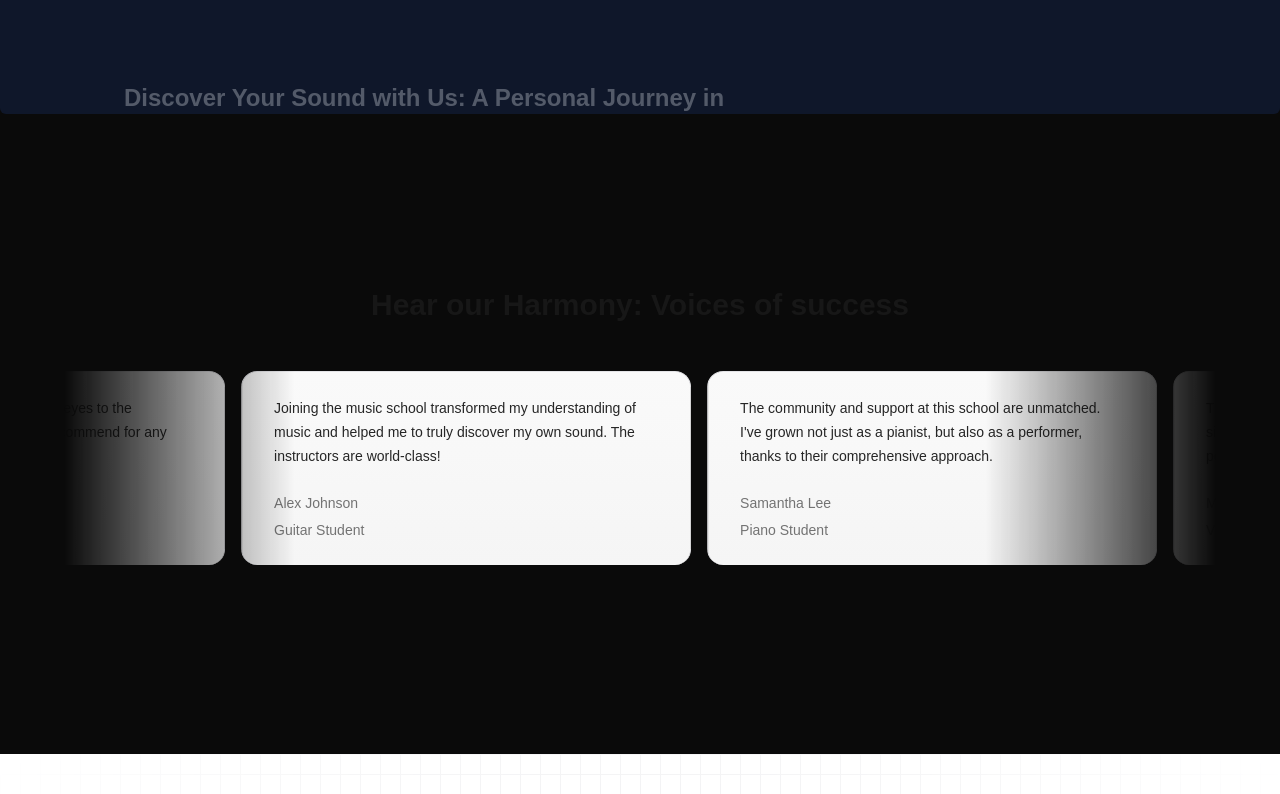
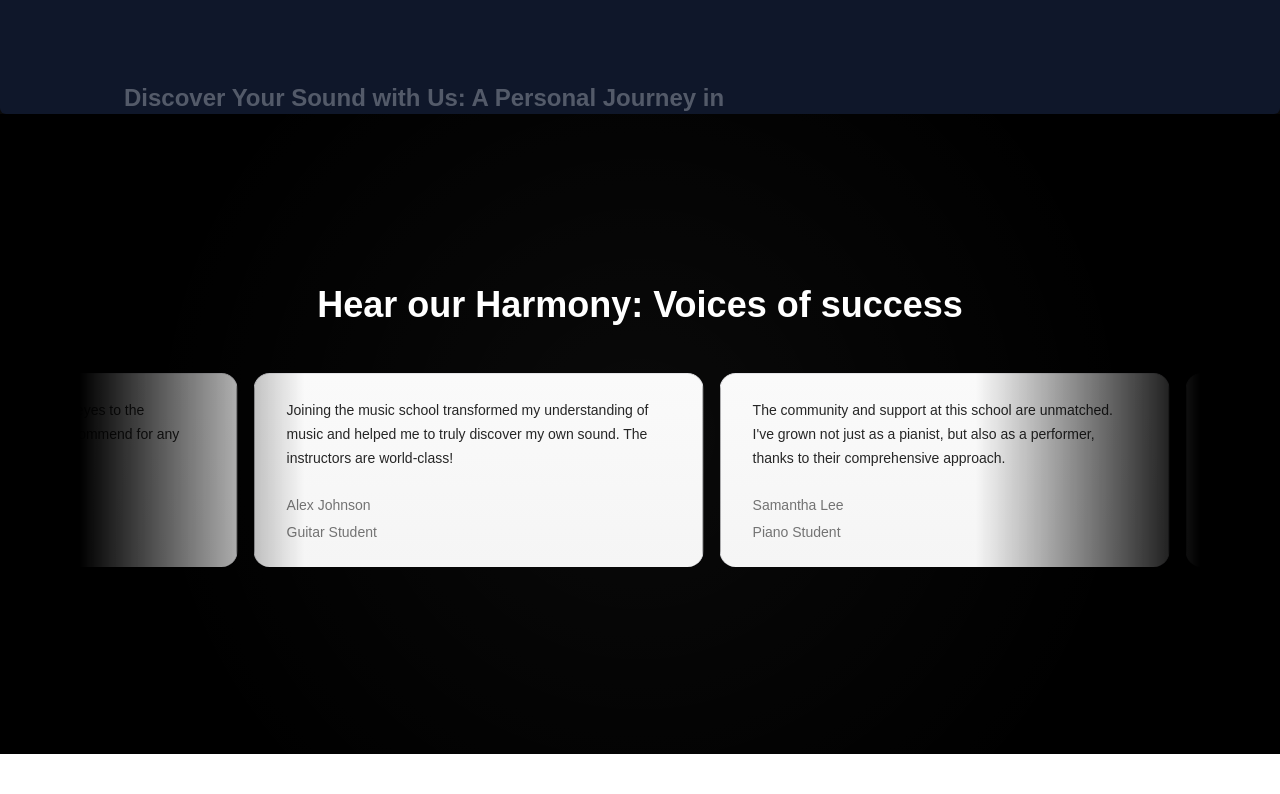
Before and after one commit to amansharma264/Explore-Next-Js-, a Next.js app: page / in a window 1280 px wide. Shown: the part 1706-2500 px from the top of the page. After the commit the page ends 2460 px from the top, so only its background shows below. Built offline with nearby package versions, Linux system fonts and the light colour scheme.

Commit message:
update code

```diff
--- a/app/page.tsx
+++ b/app/page.tsx
@@ -1,6 +1,5 @@
 import FeaturedCurses from "@/src/components/FeaturedCurses";
 import MusicSchoolTestimonials from "@/src/components/TestimonialCards";
-import { GridSmallBackgroundDemo } from "@/src/components/ui/GridSmallBackgroundDemo";
 import HeroSection from "@/src/components/ui/HeroSection";
 import WhyChooseUs from "@/src/components/WhyChooseUs";
 import { main } from "motion/react-client";
@@ -13,7 +12,7 @@ export default function Home() {
       <FeaturedCurses />
       <WhyChooseUs />
       <MusicSchoolTestimonials />
-      <GridSmallBackgroundDemo />
+
     </main>
   );
 }
--- a/src/components/TestimonialCards.tsx
+++ b/src/components/TestimonialCards.tsx
@@ -1,34 +1,29 @@
-'use client'
+'use client';
 import { InfiniteMovingCards } from "./ui/infinite-moving-cards";
 
 const musicSchoolTestimonials = [
   {
-      quote:
-        'Joining the music school transformed my understanding of music and helped me to truly discover my own sound. The instructors are world-class!',
+    quote: 'Joining the music school transformed my understanding of music and helped me to truly discover my own sound. The instructors are world-class!',
     name: 'Alex Johnson',
     title: 'Guitar Student',
   },
   {
-      quote:
-        "The community and support at this school are unmatched. I've grown not just as a pianist, but also as a performer, thanks to their comprehensive approach.",
+    quote: "The community and support at this school are unmatched. I've grown not just as a pianist, but also as a performer, thanks to their comprehensive approach.",
     name: 'Samantha Lee',
     title: 'Piano Student',
   },
   {
-      quote:
-        "This school offered me the tools and confidence to take my singing to the next level. I'm endlessly grateful for the personalized coaching.",
+    quote: "This school offered me the tools and confidence to take my singing to the next level. I'm endlessly grateful for the personalized coaching.",
     name: 'Michael Chen',
     title: 'Vocal Student',
   },
   {
-      quote:
-        'As a violinist, finding the right mentor can be challenging, but this school matched me with a teacher who truly understands my goals and challenges.',
+    quote: 'As a violinist, finding the right mentor can be challenging, but this school matched me with a teacher who truly understands my goals and challenges.',
     name: 'Emily Taylor',
     title: 'Violin Student',
   },
   {
-      quote:
-        'The production courses here opened my eyes to the intricacies of music production. Highly recommend for any aspiring producers!',
+    quote: 'The production courses here opened my eyes to the intricacies of music production. Highly recommend for any aspiring producers!',
     name: 'Chris Morales',
     title: 'Music Production Student',
   },
@@ -36,20 +31,30 @@ const musicSchoolTestimonials = [
 
 function MusicSchoolTestimonials() {
   return (
-    <div className="h-[40rem] w-full dark:bg-black dark:bg-grid-white/[0.2] relative flex flex-col items-center justify-center overflow-hidden">
-        <h2 className="text-3xl font-bold text-center mb-8 z-10">Hear our Harmony: Voices of success</h2>
-        <div className="flex justify-center w-full overflow-hidden px-4 sm:px-6 lg:px-8">
-            <div className="w-full max-w-6xl">
-            <InfiniteMovingCards
-                items={musicSchoolTestimonials}
-                direction="right"
-                speed="slow"
-      />
+    <div className="relative h-[40rem] w-full flex flex-col items-center justify-center overflow-hidden bg-black">
 
+      {/* Grid pattern */}
+      <div className="absolute inset-0 opacity-[0.15] [background-size:40px_40px]
+      [background-image:linear-gradient(to_right,#ffffff1a_1px,transparent_1px),
+      linear-gradient(to_bottom,#ffffff1a_1px,transparent_1px)]" />
+
+      {/* Radial fade */}
+      <div className="absolute inset-0 pointer-events-none
+      [mask-image:radial-gradient(circle_at_center,transparent_20%,black_100%)]" />
+
+      {/* Glow */}
+      <div className="absolute inset-0 bg-[radial-gradient(circle_at_center,rgba(255,255,255,0.04)_0%,transparent_70%)]" />
+
+      <h2 className="relative z-20 text-4xl font-bold text-center text-white mb-8">
+        Hear our Harmony: Voices of success
+      </h2>
+
+      <div className="relative z-20 flex justify-center w-full max-w-6xl px-4">
+        <InfiniteMovingCards items={musicSchoolTestimonials} direction="right" speed="slow" />
       </div>
     </div>
-    </div>
-  )
+  );
 }
 
-export default MusicSchoolTestimonials
+
+export default MusicSchoolTestimonials;
--- a/src/components/ui/GridSmallBackgroundDemo.tsx
+++ /dev/null
@@ -1,24 +0,0 @@
-'use client'
-import { cn } from "../../lib/utils";
-import React from "react";
-
-export function GridSmallBackgroundDemo({ children }: { children: React.ReactNode }) {
-  return (
-    <div className="relative flex h-[50rem] w-full items-center justify-center bg-white dark:bg-black overflow-hidden">
-      <div
-        className={cn(
-          "absolute inset-0",
-          "[background-size:20px_20px]",
-          "[background-image:linear-gradient(to_right,#e4e4e7_1px,transparent_1px),linear-gradient(to_bottom,#e4e4e7_1px,transparent_1px)]",
-          "dark:[background-image:linear-gradient(to_right,#262626_1px,transparent_1px),linear-gradient(to_bottom,#262626_1px,transparent_1px)]",
-        )}
-      ></div>
-
-      {/* Radial fade effect */}
-      <div className="pointer-events-none absolute inset-0 flex items-center justify-center bg-white [mask-image:radial-gradient(ellipse_at_center,transparent_20%,black)] dark:bg-black"></div>
-
-      {/* CONTENT inside grid */}
-      <div className="relative z-20 w-full">{children}</div>
-    </div>
-  );
-}
```
Lines whose indentation alone changed are shown as unchanged.
